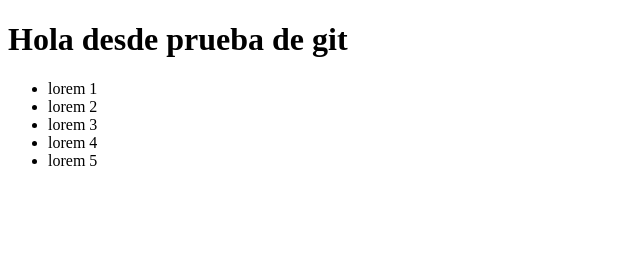
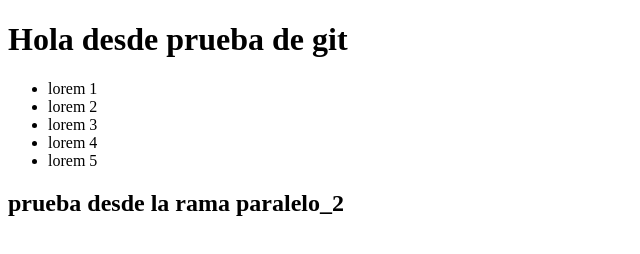
Before and after one commit to nelo-7/pruba, a plain HTML site: page index.html in a window 1280 px wide. Shown: the whole page, without its empty margins (0-640 px from the left). Drawn offline with Linux system fonts and the light colour scheme.

Commit message:
primer commit en el archivo index.html de la rama parale_2

```diff
--- a/index.html
+++ b/index.html
@@ -18,6 +18,7 @@
     <li>lorem 4</li>
     <li>lorem 5</li>
   </ul>
+  <h2>prueba desde la rama paralelo_2</h2>
   <script type='modules' src='./js/app.js'></script>
 </body>
 
```
